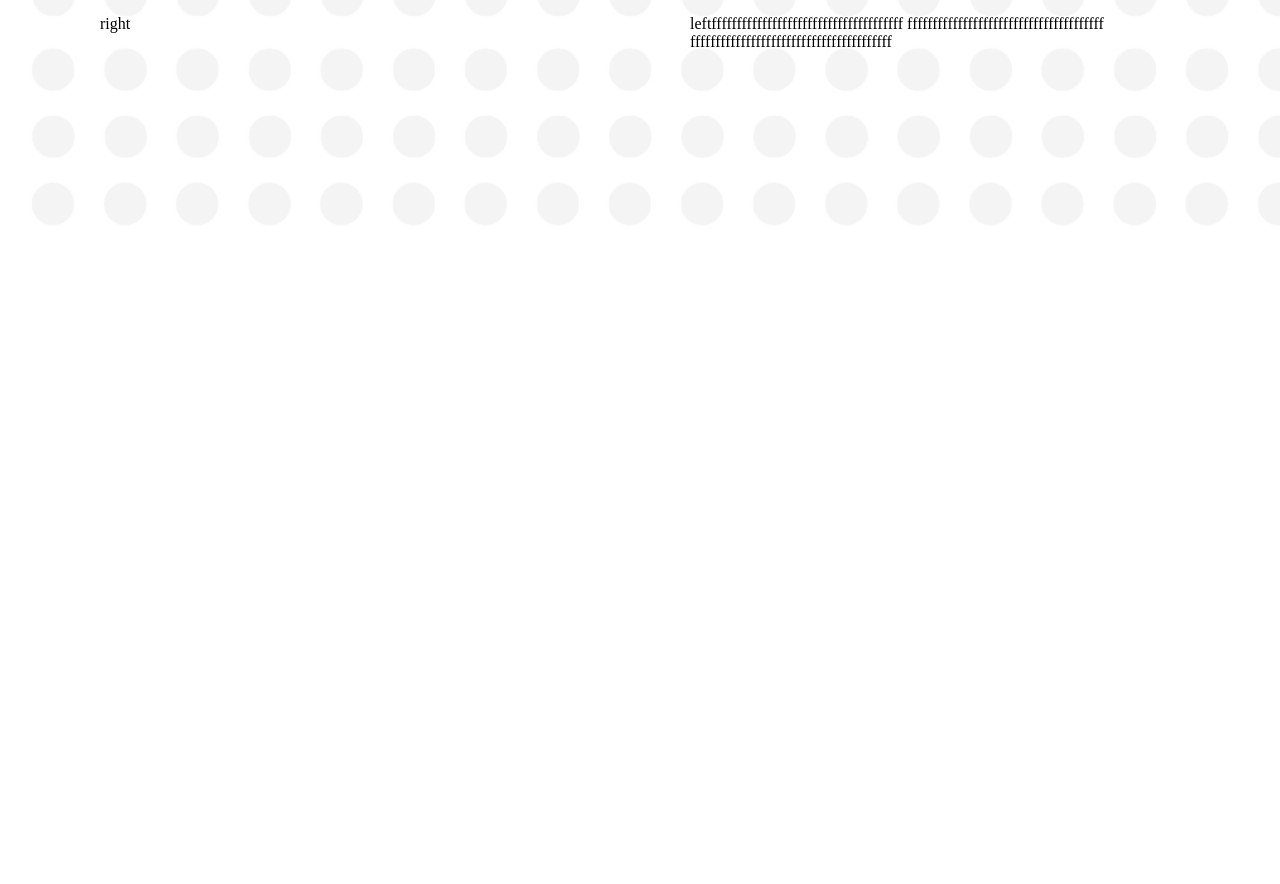
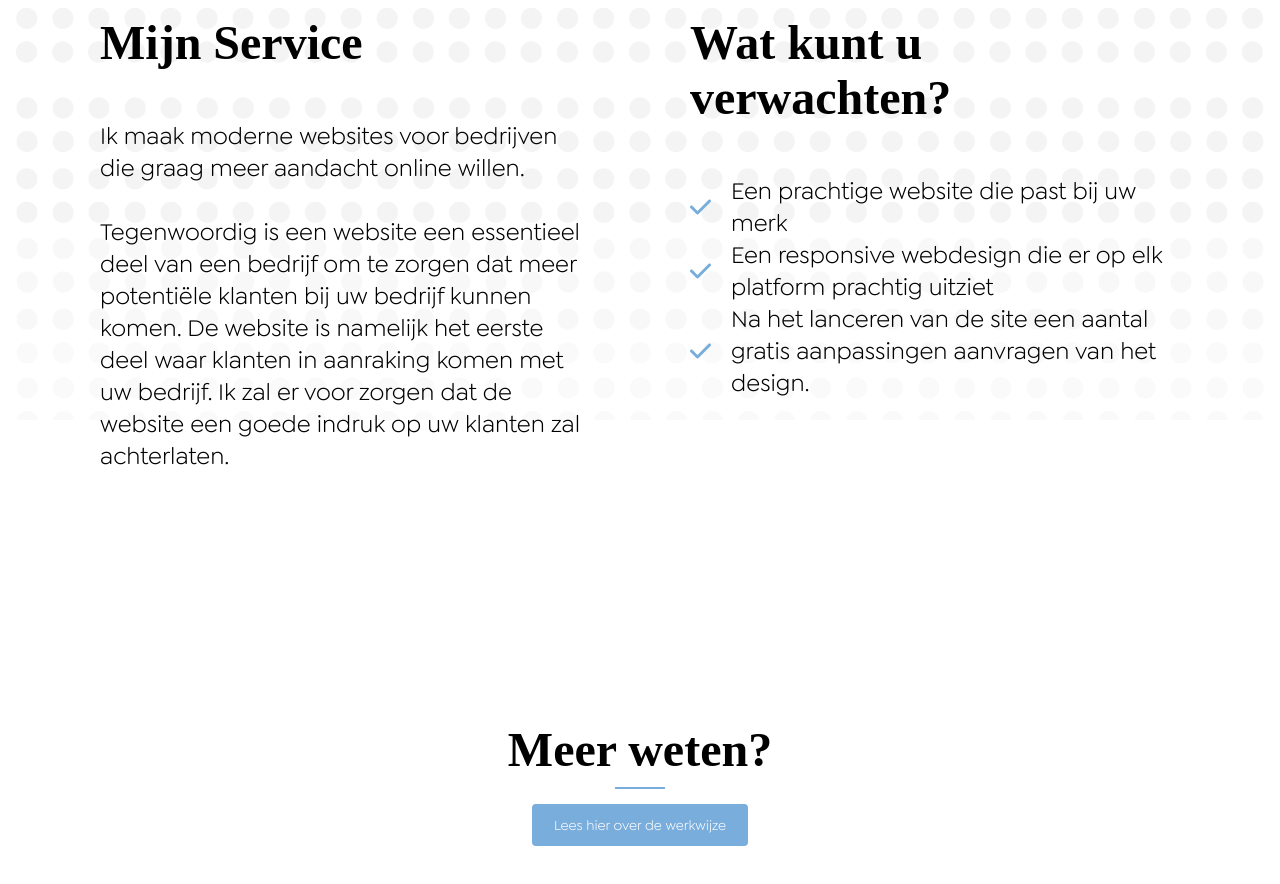
Before and after one commit to tamer-fs/website-site, a React (Create React App) app: page / in a window 1280 px wide. Shown: the part 1180-2064 px from the top of the page. Before the commit the page ends 1440 px from the top, so only its background shows below. Built offline with nearby package versions, Linux system fonts and the light colour scheme; a web font is replaced by a local one.

Commit message:
added service content

```diff
--- a/src/App.js
+++ b/src/App.js
@@ -17,8 +17,6 @@ function App() {
       if (entry.isIntersecting) {
         console.log(entry);
         entry.target.classList.add("show");
-      } else {
-        entry.target.classList.remove("show");
       }
     });
   });
--- /dev/null
+++ b/src/components/CheckMark/CheckMark.css
@@ -0,0 +1,11 @@
+.checkmark-container {
+  display: flex;
+  align-items: center;
+  gap: 20px;
+}
+
+.checkmarks {
+  display: flex;
+  flex-direction: column;
+  gap: 12px;
+}
--- /dev/null
+++ b/src/components/CheckMark/CheckMark.js
@@ -0,0 +1,22 @@
+import React from "react";
+import "./CheckMark.css";
+import { FontAwesomeIcon } from "@fortawesome/react-fontawesome";
+import { faC, faCheck } from "@fortawesome/free-solid-svg-icons";
+
+function CheckMark({ children, color, checkSize, trans, transDelay }) {
+  let className = "";
+  if (trans) {
+    className = `checkmark-container hidden animate-delay-${transDelay}`;
+  } else {
+    className = `checkmark-container`;
+  }
+
+  return (
+    <div className={className}>
+      <FontAwesomeIcon icon={faCheck} color={color} fontSize={checkSize} />
+      <p className="standard-text font-goldplay-200">{children}</p>
+    </div>
+  );
+}
+
+export default CheckMark;
--- a/src/contents/ServiceContent/ServiceContent.css
+++ b/src/contents/ServiceContent/ServiceContent.css
@@ -0,0 +1,21 @@
+.know-more-section {
+  display: flex;
+  flex-direction: column;
+  justify-content: center;
+  align-items: center;
+  padding-bottom: 50px;
+  margin-top: 150px;
+}
+
+.v-sep {
+  height: 2px;
+  width: 50px;
+  background-color: var(--color-blue);
+  margin: 10px 0px 15px 0px;
+}
+
+@media screen and (max-width: 900px) {
+  .know-more-section {
+    margin-top: 50px;
+  }
+}
--- a/src/contents/ServiceContent/ServiceContent.js
+++ b/src/contents/ServiceContent/ServiceContent.js
@@ -1,26 +1,71 @@
 import React from "react";
 import "./ServiceContent.css";
 import TwoColLayout from "../../layouts/TwoColLayout";
+import CheckMark from "../../components/CheckMark/CheckMark";
 
 function ServiceContent() {
   return (
-    <TwoColLayout
-      bgColor={"transparent"}
-      title={"Service"}
-      showNumber={true}
-      number={"01"}
-    >
-      <div className="right-content">
-        <p>right</p>
+    <>
+      <TwoColLayout bgColor={"transparent"} title={"Service"} showTitle={true}>
+        <div className="left-content">
+          <h3 className="header-2 font-goldplay-400 text-black hidden header-margin">
+            Mijn Service
+          </h3>
+          <p className="hidden animate-delay-200 standard-text font-goldplay-200">
+            Ik maak moderne websites voor bedrijven die graag meer aandacht
+            online willen. <br />
+            <br />
+            Tegenwoordig is een website een essentieel deel van een bedrijf om
+            te zorgen dat meer potentiële klanten bij uw bedrijf kunnen komen.
+            De website is namelijk het eerste deel waar klanten in aanraking
+            komen met uw bedrijf. Ik zal er voor zorgen dat de website een goede
+            indruk op uw klanten zal achterlaten.
+          </p>
+        </div>
+        <div className="right-content">
+          <h3 className="header-2 font-goldplay-400 text-black hidden header-margin">
+            Wat kunt u verwachten?
+          </h3>
+          <div className="service-checkmarks">
+            <CheckMark
+              color={"var(--color-blue)"}
+              checkSize={"var(--body-text)"}
+              trans={true}
+              transDelay={100}
+            >
+              Een prachtige website die past bij uw merk
+            </CheckMark>
+
+            <CheckMark
+              color={"var(--color-blue)"}
+              checkSize={"var(--body-text)"}
+              trans={true}
+              transDelay={200}
+            >
+              Een responsive webdesign die er op elk platform prachtig uitziet
+            </CheckMark>
+            <CheckMark
+              color={"var(--color-blue)"}
+              checkSize={"var(--body-text)"}
+              trans={true}
+              transDelay={300}
+            >
+              Na het lanceren van de site een aantal gratis aanpassingen
+              aanvragen van het design.
+            </CheckMark>
+          </div>
+        </div>
+      </TwoColLayout>
+      <div className="know-more-section">
+        <h3 className="header-2 font-goldplay-400 text-black hidden">
+          Meer weten?
+        </h3>
+        <div className="v-sep hidden animate-delay-200"></div>
+        <button className="fill-btn hidden animate-delay-400">
+          Lees hier over de werkwijze
+        </button>
       </div>
-      <div className="left-content">
-        <p>
-          leftffffffffffffffffffffffffffffffffffffff
-          fffffffffffffffffffffffffffffffffffffff
-          ffffffffffffffffffffffffffffffffffffffff
-        </p>
-      </div>
-    </TwoColLayout>
+    </>
   );
 }
 
--- a/src/contents/StartContent/StartContentStyles.css
+++ b/src/contents/StartContent/StartContentStyles.css
@@ -37,6 +37,7 @@ h2 {
   font-family: "poppins", open-sans;
   color: white;
   opacity: 0.67;
+  font-size: var(--detail-text);
 }
 
 @media screen and (max-width: 1000px) {
@@ -56,6 +57,6 @@ h2 {
     margin-top: 50px;
   }
   .buttons-container > button {
-    width: 50%;
+    width: 100%;
   }
 }
--- a/src/index.css
+++ b/src/index.css
@@ -1,11 +1,18 @@
-body {
+.bg {
+  z-index: -2;
+  position: fixed;
   background-image: url("./assets/images/website-bg.png");
-  background-size: cover;
+  background-repeat: repeat-y;
+  background-size: 100%;
+  background-position: 0px -180px;
+  height: 200vh;
+  width: 100vw;
 }
 
 * {
   margin: 0;
   padding: 0;
+  scroll-behavior: smooth;
 }
 
 @font-face {
@@ -39,6 +46,7 @@ body {
   --main-text: 48px;
   --display-text: 96px;
   --start-text: 107px;
+  --header-margin: 50px;
 }
 
 .large-title-text {
@@ -52,6 +60,10 @@ body {
 }
 .standard-text {
   font-size: var(--body-text);
+}
+
+.header-margin {
+  margin-bottom: var(--header-margin);
 }
 
 .font-poppins-100 {
@@ -258,8 +270,8 @@ body {
 @media screen and (max-width: 1100px) {
   :root {
     --smallest-text: 12px;
-    --detail-text: 14px;
-    --body-text: 24px;
+    --detail-text: 13px;
+    --body-text: 20px;
     --subtitle-text: 18px;
     --main-text: 32px;
     --display-text: 76px;
@@ -270,8 +282,8 @@ body {
 @media screen and (max-width: 600px) {
   :root {
     --smallest-text: 12px;
-    --detail-text: 14px;
-    --body-text: 24px;
+    --detail-text: 12px;
+    --body-text: 16px;
     --subtitle-text: 18px;
     --main-text: 25px;
     --display-text: 50px;
--- a/src/layouts/TwoColLayout.js
+++ b/src/layouts/TwoColLayout.js
@@ -9,6 +9,7 @@ export default function TwoColLayout({
   title,
   showNumber,
   number,
+  showTitle,
 }) {
   const twoColLayoutStyles = {
     backgroundColor: bgColor,
@@ -19,7 +20,7 @@ export default function TwoColLayout({
       {showNavBar && <NavBar />}
       <div className="content-container" style={twoColLayoutStyles}>
         <div className="title-container">
-          <h1 className="header-1 font-poppins-700">{title}</h1>
+          {showTitle && <h1 className="header-1 font-poppins-700">{title}</h1>}
         </div>
         <div className="num-container">
           {showNumber && (
--- a/src/layouts/styles/TwoColLayoutStyles.css
+++ b/src/layouts/styles/TwoColLayoutStyles.css
@@ -1,6 +1,6 @@
 .content-container {
   display: grid;
-  grid-template-rows: 1fr 1fr;
+  grid-template-rows: auto auto;
   grid-template-columns: 1fr 1fr;
   column-gap: 100px;
   row-gap: 100px;
--- a/src/pages/Home.js
+++ b/src/pages/Home.js
@@ -5,10 +5,13 @@ import ServiceContent from "../contents/ServiceContent/ServiceContent";
 
 function Home() {
   return (
-    <MainLayout>
-      <StartContent />
-      <ServiceContent />
-    </MainLayout>
+    <>
+      <div className="bg"></div>
+      <MainLayout>
+        <StartContent />
+        <ServiceContent />
+      </MainLayout>
+    </>
   );
 }
 
```
